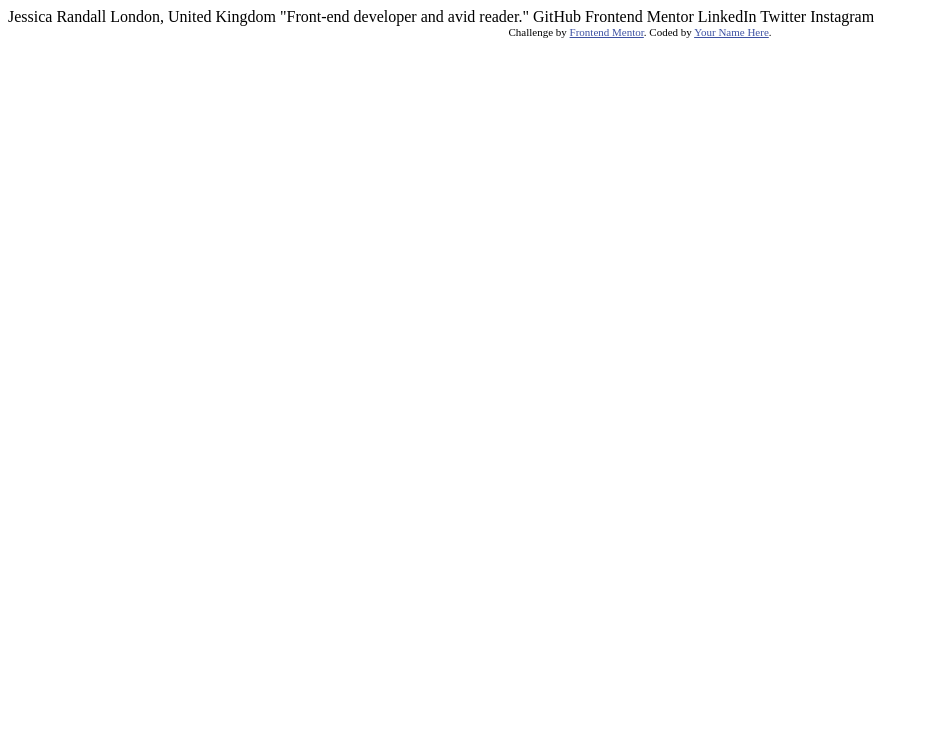
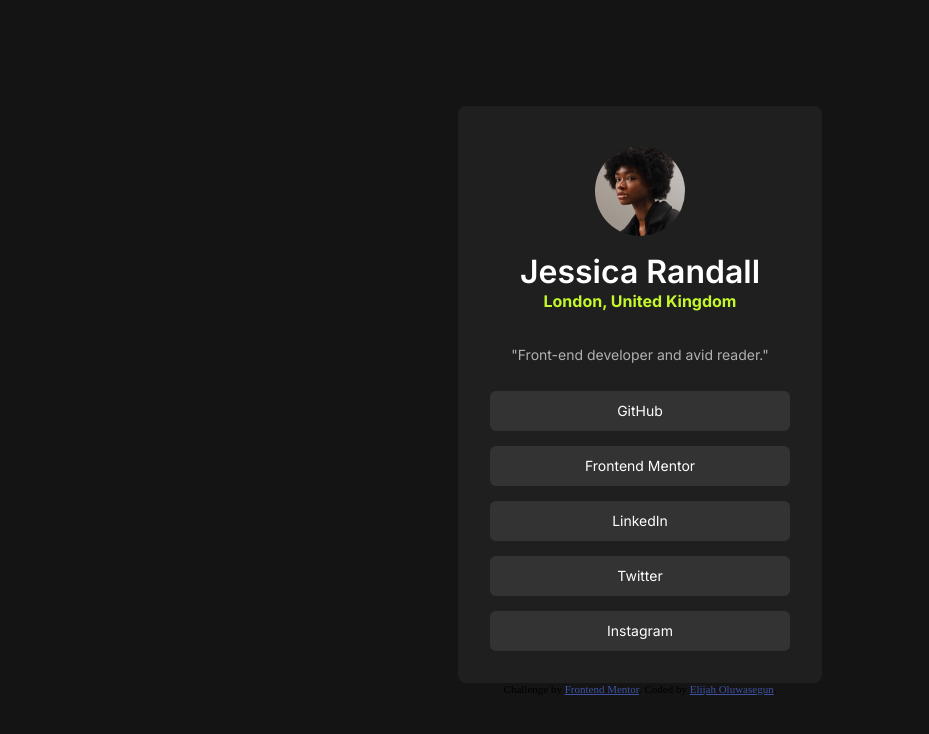
Before and after one commit to ElijahOluwasegun/social-links-profile-coding-challenge, a plain HTML site: page index.html in a window 1280 px wide. Shown: the whole page, without its empty margins (0-929 px from the left). Drawn offline with Linux system fonts and the light colour scheme.

Commit message:
Updated index page HTML structure and: - Removed internal style sheet - Added my own style sheet - Added header link to Google font [Inter] - Added my Name and Frontend Mentor Profile link in attribute section

```diff
--- a/index.html
+++ b/index.html
@@ -3,32 +3,31 @@
 <head>
   <meta charset="UTF-8">
   <meta name="viewport" content="width=device-width, initial-scale=1.0"> <!-- displays site properly based on user's device -->
-
   <link rel="icon" type="image/png" sizes="32x32" href="./assets/images/favicon-32x32.png">
-
   <title>Frontend Mentor | Social links profile</title>
-
-  <!-- Feel free to remove these styles or customise in your own stylesheet 👍 -->
-  <style>
-    .attribution { font-size: 11px; text-align: center; }
-    .attribution a { color: hsl(228, 45%, 44%); }
-  </style>
+  <link rel="stylesheet" href="style.css">
+  <link rel="preconnect" href="https://fonts.googleapis.com">
+  <link rel="preconnect" href="https://fonts.gstatic.com" crossorigin>
+  <link href="https://fonts.googleapis.com/css2?family=Inter:ital,opsz,wght@0,14..32,100..900;1,14..32,100..900&display=swap" rel="stylesheet">
 </head>
 <body>
+  <div class="profile_container">
+    <img src="assets/images/avatar-jessica.jpeg" alt="A picture of Jessica Randall">
+    <h1>Jessica Randall</h1>
+    <h4>London, United Kingdom</h4>
+    <p class="profile_description">"Front-end developer and avid reader."</p>
 
-  Jessica Randall
-  London, United Kingdom
-  "Front-end developer and avid reader."
-
-  GitHub
-  Frontend Mentor
-  LinkedIn
-  Twitter
-  Instagram
-
+    <div class="profile_links_container">
+      <p class="profile_links">GitHub</p>
+      <p class="profile_links">Frontend Mentor</p>
+      <p class="profile_links">LinkedIn</p>
+      <p class="profile_links">Twitter</p>
+      <p class="profile_links">Instagram</p>
+    </div>
+  </div>
   <div class="attribution">
     Challenge by <a href="https://www.frontendmentor.io?ref=challenge" target="_blank">Frontend Mentor</a>.
-    Coded by <a href="#">Your Name Here</a>.
+    Coded by <a href="https://www.frontendmentor.io/profile/ElijahOluwasegun">Elijah Oluwasegun</a>.
   </div>
 </body>
 </html>
--- /dev/null
+++ b/style.css
@@ -0,0 +1,85 @@
+* {
+    box-sizing: border-box;
+    margin: 0;
+    padding: 0;
+}
+
+body {
+   display: flex;
+   flex-direction: column;
+   min-height: 100vh;
+   align-items: center;
+   justify-content: center;
+   margin: 0;
+   background-color: hsl(0, 0%, 8%);
+}
+
+.profile_container {
+    display: flex;
+    flex-direction: column;
+    align-items: center;
+    justify-content: center;
+    padding: 2.5em 2em 2em 2em;
+    background-color: hsl(0, 0%, 12%);
+    border-radius: 8px;
+}
+
+img {
+    width: 30%;
+    border-radius: 50%;
+    margin-bottom: 1em;
+}
+
+h1 {
+    font-family: "Inter", sans-serif;
+    font-weight: 600;
+    font-style: normal;
+    color: white;
+}
+
+h4 {
+    font-family: "Inter", sans-serif;
+    font-weight: 700;
+    font-style: normal;
+    color: hsl(75, 94%, 57%);
+}
+
+p {
+    font-family: "Inter", sans-serif;
+    font-weight: 400;
+    font-style: normal;
+    font-size: 14px;
+    color: rgb(177, 177, 177);
+}
+
+.profile_description {
+    margin: 2.5em 0em 2em 0em;
+}
+
+.profile_links_container {
+    display: flex;
+    flex-direction: column;
+    gap: 15px;
+}
+
+.profile_links {
+    display: flex;
+    flex-direction: column;
+    align-items: center;
+    justify-content: center;
+    text-align: center;
+    width: 300px;
+    height: 40px;
+    color: white;
+    background-color: hsl(0, 0%, 20%);
+    border-radius: 6px;
+}
+
+.attribution {
+    font-size: 11px;
+    text-align: center;
+}
+
+.attribution a {
+    color: hsl(228, 45%, 44%);
+}
```
